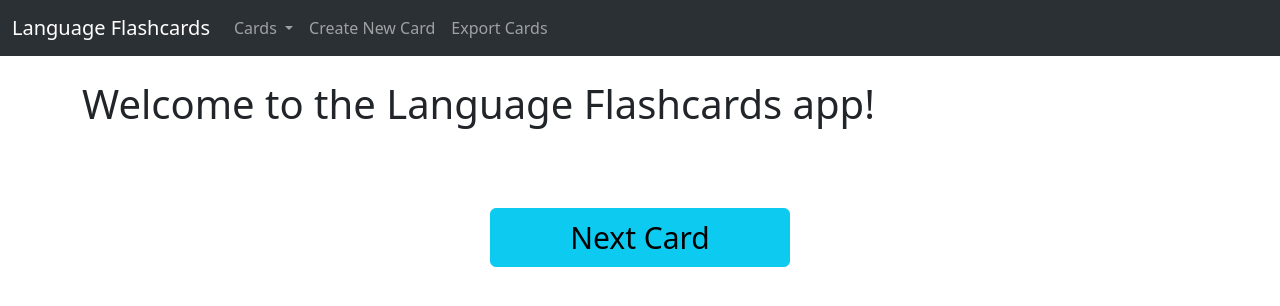
After one commit to iloneczka/flashcards, a Django app: page /flashcard_program_box/1/ in a window 1280 px wide. The commit adds this page. Shown: the top 306 px of the page. Run offline with Django 4.2, Linux system fonts and the light colour scheme; data that the repository does not hold is empty.

Commit message:
Edit of main navbar in home template. Added and edited templates: cards_by_box.html and flashcard_program_box.html

```diff
--- a/flash/website/templates/all_cards.html
+++ b/flash/website/templates/all_cards.html
@@ -96,11 +96,11 @@
                     .then(response => response.json())
                     .then(data => {
                         if (data.status === 'success') {
-                            window.location.reload(); // Przeładuj stronę po sukcesie
+                            window.location.reload(); // Przeładowa stronę po sukcesie
                         }
                     });
                 }
             }
-        });  // Pamiętaj o zamknięciu nawiasu
+        });
     </script>
 {% endblock %}
--- a/flash/website/templates/base.html
+++ b/flash/website/templates/base.html
@@ -16,9 +16,16 @@
           </button>
           <div class="collapse navbar-collapse" id="navbarSupportedContent">
             <ul class="navbar-nav me-auto mb-2 mb-lg-0">
-              </li>
-              <li class="nav-item">
-                <a class="nav-link" href="{% url 'all_cards' %}">All Cards</a>
+              <li class="nav-item dropdown">
+                <a class="nav-link dropdown-toggle" href="#" id="navbarDropdown" role="button" data-bs-toggle="dropdown" aria-expanded="false">
+                  Cards
+                </a>
+                <ul class="dropdown-menu" aria-labelledby="navbarDropdown">
+                  <li><a class="dropdown-item" href="{% url 'all_cards' %}">All Cards</a></li>
+                  {% for box_number in unique_boxes %}
+                    <li><a class="dropdown-item" href="{% url 'cards_by_box' box_number=box_number.box %}">Box {{ box_number.box }}</a></li>
+                  {% endfor %}
+                </ul>
               </li>
               <li class="nav-item">
                 <a class="nav-link" href="{% url 'create_new_card' %}">Create New Card</a>
@@ -26,25 +33,7 @@
               <li class="nav-item">
                 <a class="nav-link" href="{% url 'export_cards' %}">Export Cards</a>
               </li>
-              <!-- <li class="nav-item dropdown">
-                <a class="nav-link dropdown-toggle" href="#" role="button" data-bs-toggle="dropdown" aria-expanded="false">
-                  Dropdown
-                </a> --> -->
-                <!-- <ul class="dropdown-menu">
-                  <li><a class="dropdown-item" href="#">Action</a></li>
-                  <li><a class="dropdown-item" href="#">Another action</a></li>
-                  <li><hr class="dropdown-divider"></li>
-                  <li><a class="dropdown-item" href="#">Something else here</a></li>
-                </ul> -->
-              </li>
-              <!-- <li class="nav-item">
-                <a class="nav-link disabled" aria-disabled="true">Disabled</a>
-              </li> -->
             </ul>
-            <!-- <form class="d-flex" role="search">
-              <input class="form-control me-2" type="search" placeholder="Search" aria-label="Search">
-              <button class="btn btn-outline-success" type="submit">Search</button>
-            </form> -->
           </div>
         </div>
       </nav>
--- a/flash/website/templates/flashcard_program.html
+++ b/flash/website/templates/flashcard_program.html
@@ -13,7 +13,7 @@
             <h5 class='question' style="font-size: 24px;">{{ card.question }}</h5>
             <h5 class='answer' style="font-size: 24px; display: none;">{{ card.answer }}</h5>
           </div>
-          <img src="..." class="card-img-top" alt="..." style="max-height: 150px;">
+          <!-- <img src="..." class="card-img-top" alt="..." style="max-height: 150px;"> -->
         </div>
       </div>
     </div>
@@ -37,7 +37,9 @@
 
   <script>
     document.addEventListener('DOMContentLoaded', function () {
+      console.log("document : " + document)
       const flashcard = document.querySelector('.flashcard');
+      console.log("flashcard wypisuje : " + flashcard)
       const questionElement = flashcard.querySelector('.question');
       const answerElement = flashcard.querySelector('.answer');
       const emojis = document.querySelectorAll('.emoji-btn');
--- /dev/null
+++ b/flash/website/templates/flashcard_program_box.html
@@ -0,0 +1,61 @@
+{% extends 'base.html' %}
+
+{% block 'content' %}
+  <h1>Welcome to the Language Flashcards app!</h1>
+  <br/>
+  <br/>
+  <br/>
+
+  {% if cards_in_box %}
+    <div class="row">
+      <div class="col-md-12">
+        <div class="card text-center">
+          <div class="card-body">
+            <div class="flashcard">
+                <h5 class='question' style="font-size: 24px;">{{ card.question }}</h5>
+                <h5 class='answer' style="font-size: 24px; display: none;">{{ card.answer }}</h5>
+            </div>
+            <!-- <img src="..." class="card-img-top" alt="..." style="max-height: 150px;"> -->
+          </div>
+        </div>
+      </div>
+    </div>
+    <br/>
+    <br/>
+    <div class="d-flex justify-content-center">
+      <button type="button" class="btn btn-danger mx-1 emoji-btn" style="font-size:60px; width: 300px;">🙁</button>
+      <button type="button" class="btn btn-warning mx-1 emoji-btn" style="font-size: 60px; width: 300px;">😐</button>
+      <button type="button" class="btn btn-success mx-1 emoji-btn" style="font-size: 60px; width: 300px;">🙂</button>
+    </div>
+    <br/>
+    <br/>
+    <br/>
+  {% endif %}
+
+  <form action="{% url 'flashcard_program_box' box_number=box_number %}" method="POST">
+    {% csrf_token %}
+    <input type="hidden" name="box_number" value="{{ box_number }}">
+
+    <div class="d-flex justify-content-center">
+      <button type="submit" style="font-size:30px; width: 300px;" class="btn btn-info">Next Card</button>
+    </div>
+  </form>
+
+  <script>
+    document.addEventListener('DOMContentLoaded', function () {
+      console.log("document : " + document)
+      const flashcard = document.querySelector('.flashcard');
+      console.log("flashcard wypisuję : " + flashcard);
+      const questionElement = flashcard.querySelector('.question');
+      const answerElement = flashcard.querySelector('.answer');
+      const emojis = document.querySelectorAll('.emoji-btn');
+
+      emojis.forEach((emoji) => {
+        emoji.addEventListener('click', function () {
+          questionElement.style.display = 'none';
+          answerElement.style.display = 'block';
+        });
+      });
+    });
+  </script>
+{% endblock %}
--- a/flash/website/urls.py
+++ b/flash/website/urls.py
@@ -14,6 +14,7 @@ urlpatterns = [
     path('export_to_csv/', views.export_to_csv, name='export_to_csv'),
     path('export_to_pdf/', views.export_to_pdf, name='export_to_pdf'),
     path('print_table/', views.print_table, name='print_table'),
-    path('flashcard_program/', views.flashcard_program, name='flashcard_program')
-
+    path('flashcard_program/', views.flashcard_program, name='flashcard_program'),
+    path('cards/by_box/<int:box_number>/', views.cards_by_box, name='cards_by_box'),
+    path('flashcard_program_box/<int:box_number>/', views.flashcard_program_box, name='flashcard_program_box')
 ]
--- a/flash/website/views.py
+++ b/flash/website/views.py
@@ -14,16 +14,45 @@ import json
 def home(request):
     all_cards = Card.objects.all()
     random_card = random.choice(all_cards)
-    return render(request, 'home.html', {'card': random_card})
+    unique_boxes = Card.objects.values('box').distinct()
+    return render(request, 'home.html', {'card': random_card, 'unique_boxes': unique_boxes})
 
 def flashcard_program(request):
+    unique_boxes = Card.objects.values('box').distinct()
     all_cards = Card.objects.all()
     random_card = random.choice(all_cards)
-    return render(request, 'flashcard_program.html', {'card': random_card})
+    return render(request, 'flashcard_program.html', {'card': random_card, 'all_cards': all_cards, 'unique_boxes': unique_boxes})
+
+def flashcard_program_box(request, box_number):
+    unique_boxes = Card.objects.values('box').distinct()
+    if request.method == 'POST':
+        box_number = request.POST.get('box_number')
+        cards_in_box = Card.objects.filter(box=box_number)
+        random_card = random.choice(cards_in_box)
+        context = {
+        'cards_in_box': cards_in_box,
+        'random_card': random_card,
+        'unique_boxes': unique_boxes,
+        'box_number': box_number,
+    }
+        return render(request, 'flashcard_program_box.html', context)
+    return render(request, 'flashcard_program_box.html', {'unique_boxes':unique_boxes, 'box_number': box_number})
 
 def all_cards(request):
     all_cards = Card.objects.all()
-    return render(request, 'all_cards.html', {'all_cards': all_cards})
+    unique_boxes = Card.objects.values('box').distinct()
+    return render(request, 'all_cards.html', {'all_cards': all_cards, 'BOXES': BOXES, 'unique_boxes': unique_boxes})
+
+def cards_by_box(request, box_number):
+    cards_in_box = Card.objects.filter(box=box_number)
+    unique_boxes = Card.objects.values('box').distinct()
+
+    context = {
+        'box_number': box_number,
+        'cards_in_box': cards_in_box,
+        'unique_boxes': unique_boxes,
+    }
+    return render(request, 'cards_by_box.html', context)
 
 
 def edit_card(request, card_id):
@@ -70,10 +99,12 @@ def delete_card(request, card_id):
     return JsonResponse({'status': 'error'})
 
 def create_new_card(request):
+    unique_boxes = Card.objects.values('box').distinct()
     if request.method == 'POST':
         question = request.POST.get('question')
         answer = request.POST.get('answer')
         box_value = request.POST.get('box', 'box1')
+
 
         # Map box value to box number
         box_mapping = {
@@ -86,9 +117,9 @@ def create_new_card(request):
         if question and answer and box in BOXES:
             card = Card.objects.create(question=question, answer=answer, box=box)
             added = True  # A flag to indicate that a new card was added
-            return render(request, 'create_new_card.html', {'added': added, 'question': question, 'answer': answer})
+            return render(request, 'create_new_card.html', {'added': added, 'question': question, 'answer': answer, 'unique_boxes': unique_boxes})
 
-    return render(request, 'create_new_card.html')
+    return render(request, 'create_new_card.html', {'unique_boxes': unique_boxes})
 
 
 def export_to_excel(request):
```
Also changed, not shown: flash/website/templates/cards_by_box.html (added, +98 -0 lines), flash/website/templates/home.html (+40 -15 lines), flash/CHANGELOG.md, flash/website/static/images/all_cards.png (added), flash/website/static/images/box_1.png (added), flash/website/static/images/box_2.png (added), flash/website/static/images/box_3.png (added).
